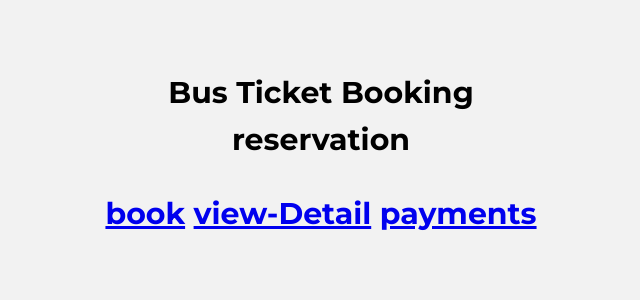
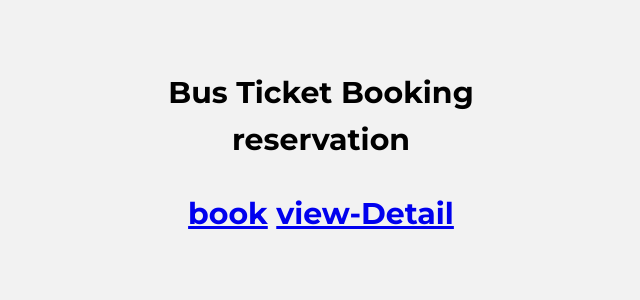
Before and after one commit to venkatakrishnan77088/project, a Flask app: page / in a window 1280 px wide. Shown: the part 247-547 px from the top of the page, without its empty margins (319-959 px from the left). Run offline with Flask 2, Linux system fonts and the light colour scheme.

Commit message:
updating file[C

```diff
--- a/myproject1/templates/index.html
+++ b/myproject1/templates/index.html
@@ -41,8 +41,7 @@
          <header class="space">Bus Ticket Booking</header>
          <div class="space text">
             reservation <br><br>
-			<a href="/second">book</a> <a href="/view">view-Detail</a>  <a href="/payment">payments</a>
-         </div>
+			<a href="/second">book</a> <a href="/view">view-Detail</a>
 		 <div>
 
 		 </div>
```
Also changed, not shown: myproject1/booking.db.
